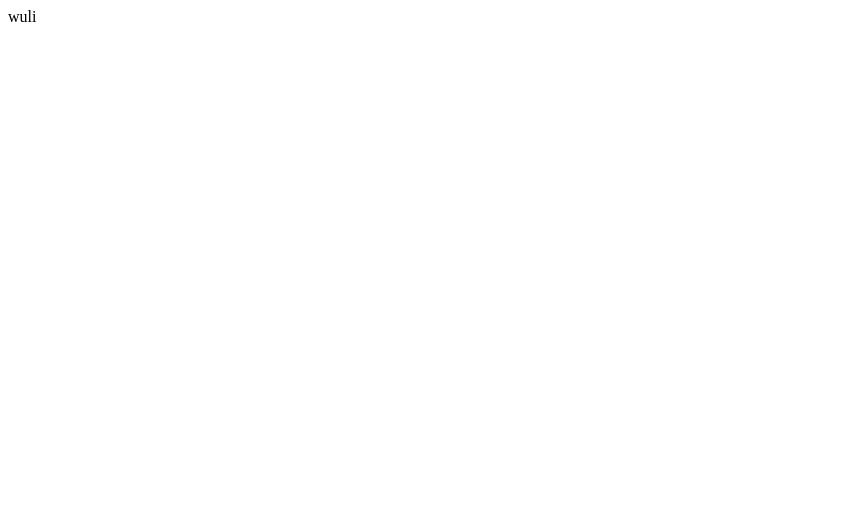
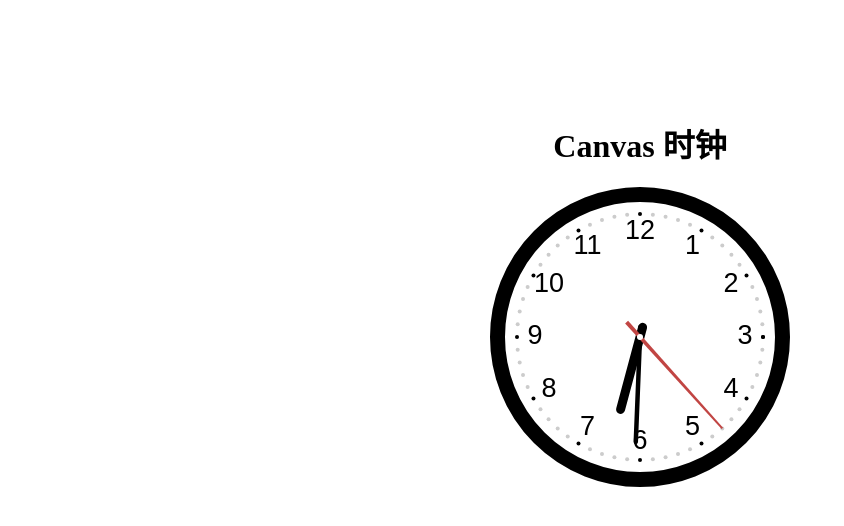
Before and after one commit to sheben404/ts-canvas-toys, a website built with Parcel: page src/clock/index.html in a window 1280 px wide. Shown: the whole page, without its empty margins (0-844 px from the left). Built offline with nearby package versions, Linux system fonts and the light colour scheme.

Commit message:
feat: 实现时钟

```diff
--- a/src/wuli/index.html
+++ b/src/clock/index.html
@@ -4,10 +4,19 @@
   <meta charset="UTF-8">
   <meta http-equiv="X-UA-Compatible" content="IE=edge">
   <meta name="viewport" content="width=device-width, initial-scale=1.0">
-  <title>Document</title>
+  <title>Canvas Clock</title>
+  <style>
+     div {
+      text-align: center;
+      margin-top: 120px;
+    }
+  </style>
 </head>
 <body>
-  wuli
+  <div>
+    <h1>Canvas 时钟</h1>
+    <canvas id="canvas" width="300" height="300"></canvas>
+  </div>
   <script src="./main.ts"></script>
 </body>
 </html>
--- /dev/null
+++ b/src/clock/main.ts
@@ -0,0 +1,119 @@
+const canvas = document.getElementById("canvas") as HTMLCanvasElement;
+const ctx = canvas.getContext("2d");
+
+let width = ctx.canvas.width;
+let height = ctx.canvas.height;
+let radius = width / 2;
+let rem = width / 200;
+
+function drawBackground() {
+  ctx.save();
+  // 改变原点位置
+  ctx.translate(radius, radius);
+  ctx.beginPath()
+  ctx.lineWidth = 10 * rem;
+  ctx.arc(0, 0, radius - ctx.lineWidth / 2, 0, 2 * Math.PI, false);
+  ctx.stroke();
+
+  const hourNums = [3, 4, 5, 6, 7, 8, 9, 10, 11, 12, 1, 2];
+  ctx.font = 18 * rem + "px Arial";
+  // 用来设置水平方向的中点是 x
+  ctx.textAlign = "center";
+  // 用来设置竖直方向的中点是 y
+  ctx.textBaseline = "middle";
+  hourNums.forEach((number, index) => {
+    const rad = ((2 * Math.PI) / 12) * index;
+    // 利用余弦和正弦函数求 x、y 的坐标
+    const x = Math.cos(rad) * (radius - 30 * rem);
+    const y = Math.sin(rad) * (radius - 30 * rem);
+    ctx.fillText(String(number), x, y);
+  });
+
+  for (let i = 0; i <= 60; i++) {
+    const rad = ((2 * Math.PI) / 60) * i;
+    const x = Math.cos(rad) * (radius - 18 * rem);
+    const y = Math.sin(rad) * (radius - 18 * rem);
+
+    ctx.beginPath();
+    if (i % 5 === 0) {
+      ctx.fillStyle = "#000";
+      ctx.arc(x, y, 2, 0, 2 * Math.PI, false);
+    } else{
+      ctx.fillStyle = "#ccc";
+      ctx.arc(x, y, 2, 0, 2 * Math.PI, false);
+    }
+    ctx.fill();
+  }
+}
+
+function drawHour(hour: number, minute: number){
+  // ctx.save()
+  // 可以保存画布的变形如 translate、rotate、scale（）
+  // 因此我们可以通过旋转画布模拟指针的旋转
+  // 再通过 ctx.restore() 恢复画布的状态
+  // ctx.restore() 不会改变在 ctx.save() 后画的图像
+  ctx.save()
+  ctx.beginPath()
+  const rad = 2 * Math.PI / 12 * hour
+  const mrad = 2 * Math.PI / 12 / 60 * minute
+  // 画布旋转多少度，下文中画出的时针就会旋转多少度
+  ctx.rotate(rad + mrad)
+  ctx.lineWidth = 6 * rem
+  ctx.lineCap = 'round'
+  // 向右👉🏻向下👇🏻为正数
+  // 向下突出一点
+  ctx.moveTo(0, 10)
+  // 可以理解为默认指向钟表上 12 点方向
+  ctx.lineTo(0, -radius / 2)
+  ctx.stroke()
+  // 恢复画布的旋转角度，但是画出的时针不会改变位置
+  ctx.restore()
+}
+
+function drawMinute(minute,second){
+  ctx.save()
+  ctx.beginPath()
+  const rad = 2 * Math.PI / 60 * minute
+  const srad = 2 * Math.PI / 60 / 60 * second
+  ctx.rotate(rad + srad)
+  ctx.lineWidth = 3 *rem
+  ctx.lineCap = 'round'
+  ctx.moveTo(0,10)
+  ctx.lineTo(0,-radius + 30*rem )
+  ctx.stroke()
+  ctx.restore()
+}
+function drawSecond(second){
+  ctx.save()
+  ctx.beginPath()
+  ctx.fillStyle = '#c14543'
+  const rad = 2 * Math.PI / 60 * second
+  ctx.rotate(rad)
+  ctx.moveTo(-2,20)
+  ctx.lineTo(2,20)
+  ctx.lineTo(1,-radius+18*rem )
+  ctx.lineTo(-1,-radius+18*rem )
+  ctx.fill()
+  ctx.restore()
+}
+function drawDot(){
+  ctx.beginPath()
+  ctx.fillStyle = '#fff'
+  ctx.arc(0,0,3,0,2*Math.PI,false)
+  ctx.fill()
+}
+
+function draw() {
+  ctx.clearRect(0, 0, width, height);
+  const now = new Date();
+  const hour = now.getHours();
+  const minute = now.getMinutes();
+  const second = now.getSeconds();
+  drawBackground();
+  drawHour(hour,minute)
+  drawMinute(minute,second)
+  drawSecond(second)
+  drawDot()
+  ctx.restore();
+}
+setInterval(draw, 0);
--- a/src/sheben/hehe.ts
+++ /dev/null
@@ -1,2 +0,0 @@
-const myName = 'this is myName'
-export default myName
--- a/src/sheben/main.ts
+++ /dev/null
@@ -1,3 +0,0 @@
-import myName from './hehe'
-let sheben = 'sheben'
-console.log(myName)
--- a/src/wuli/main.ts
+++ /dev/null
@@ -1,2 +0,0 @@
-let wuli = 'wuli'
-console.log(wuli)
```
Also changed, not shown: index.html (renamed from src/index.html, +2 -3 lines), src/sheben/index.html (deleted, +0 -13 lines).
